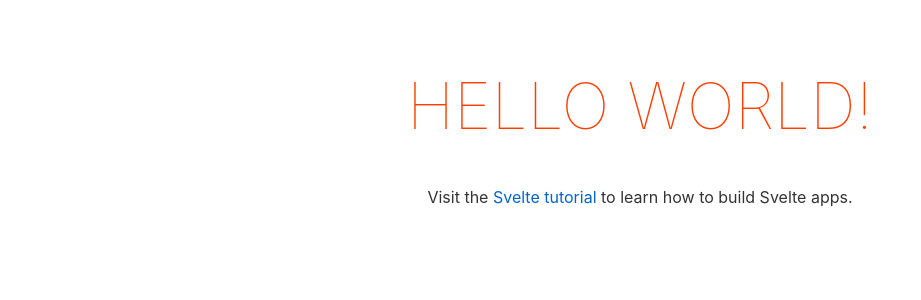
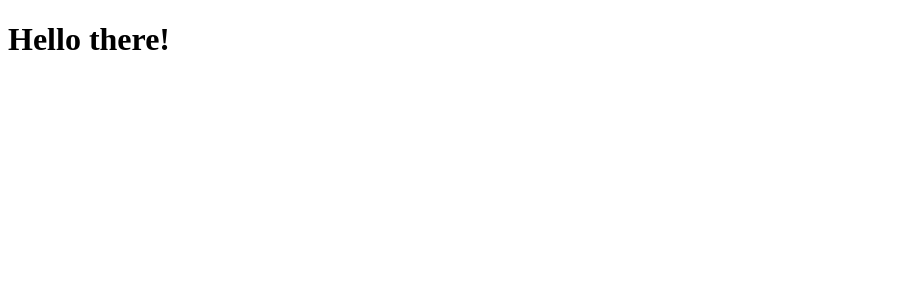
Before and after one commit to viveksingh-01/school-lunch-menu, a Svelte app in the folder frontend/: page / in a window 1280 px wide. Shown: the top 300 px of the page, without its empty margins (0-921 px from the left). Built offline with nearby package versions, Linux system fonts and the light colour scheme.

Commit message:
wip: cleanup boiler-plate code

```diff
--- a/frontend/public/global.css
+++ /dev/null
@@ -1,63 +0,0 @@
-html, body {
-	position: relative;
-	width: 100%;
-	height: 100%;
-}
-
-body {
-	color: #333;
-	margin: 0;
-	padding: 8px;
-	box-sizing: border-box;
-	font-family: -apple-system, BlinkMacSystemFont, "Segoe UI", Roboto, Oxygen-Sans, Ubuntu, Cantarell, "Helvetica Neue", sans-serif;
-}
-
-a {
-	color: rgb(0,100,200);
-	text-decoration: none;
-}
-
-a:hover {
-	text-decoration: underline;
-}
-
-a:visited {
-	color: rgb(0,80,160);
-}
-
-label {
-	display: block;
-}
-
-input, button, select, textarea {
-	font-family: inherit;
-	font-size: inherit;
-	-webkit-padding: 0.4em 0;
-	padding: 0.4em;
-	margin: 0 0 0.5em 0;
-	box-sizing: border-box;
-	border: 1px solid #ccc;
-	border-radius: 2px;
-}
-
-input:disabled {
-	color: #ccc;
-}
-
-button {
-	color: #333;
-	background-color: #f4f4f4;
-	outline: none;
-}
-
-button:disabled {
-	color: #999;
-}
-
-button:not(:disabled):active {
-	background-color: #ddd;
-}
-
-button:focus {
-	border-color: #666;
-}
--- a/frontend/public/index.html
+++ b/frontend/public/index.html
@@ -1,18 +1,16 @@
 <!DOCTYPE html>
 <html lang="en">
-<head>
-	<meta charset='utf-8'>
-	<meta name='viewport' content='width=device-width,initial-scale=1'>
+  <head>
+    <meta charset="utf-8" />
+    <meta name="viewport" content="width=device-width,initial-scale=1" />
 
-	<title>Svelte app</title>
+    <title>Svelte app</title>
 
-	<link rel='icon' type='image/png' href='/favicon.png'>
-	<link rel='stylesheet' href='/global.css'>
-	<link rel='stylesheet' href='/build/bundle.css'>
+    <link rel="icon" type="image/png" href="/favicon.png" />
+    <link rel="stylesheet" href="/build/bundle.css" />
 
-	<script defer src='/build/bundle.js'></script>
-</head>
+    <script defer src="/build/bundle.js"></script>
+  </head>
 
-<body>
-</body>
+  <body></body>
 </html>
--- a/frontend/src/App.svelte
+++ b/frontend/src/App.svelte
@@ -1,30 +1,6 @@
 <script>
-	export let name;
 </script>
 
 <main>
-	<h1>Hello {name}!</h1>
-	<p>Visit the <a href="https://svelte.dev/tutorial">Svelte tutorial</a> to learn how to build Svelte apps.</p>
+  <h1>Hello there!</h1>
 </main>
-
-<style>
-	main {
-		text-align: center;
-		padding: 1em;
-		max-width: 240px;
-		margin: 0 auto;
-	}
-
-	h1 {
-		color: #ff3e00;
-		text-transform: uppercase;
-		font-size: 4em;
-		font-weight: 100;
-	}
-
-	@media (min-width: 640px) {
-		main {
-			max-width: none;
-		}
-	}
-</style>
--- a/frontend/src/main.js
+++ b/frontend/src/main.js
@@ -2,9 +2,6 @@
 
 const app = new App({
 	target: document.body,
-	props: {
-		name: 'world'
-	}
 });
 
 export default app;
```
